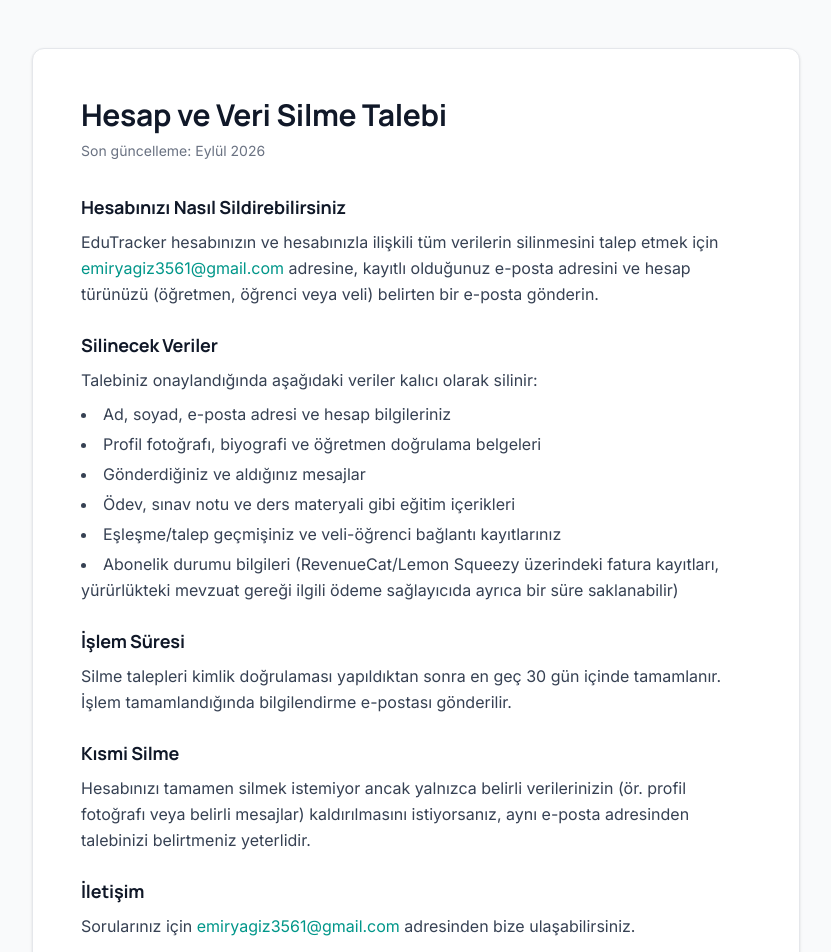
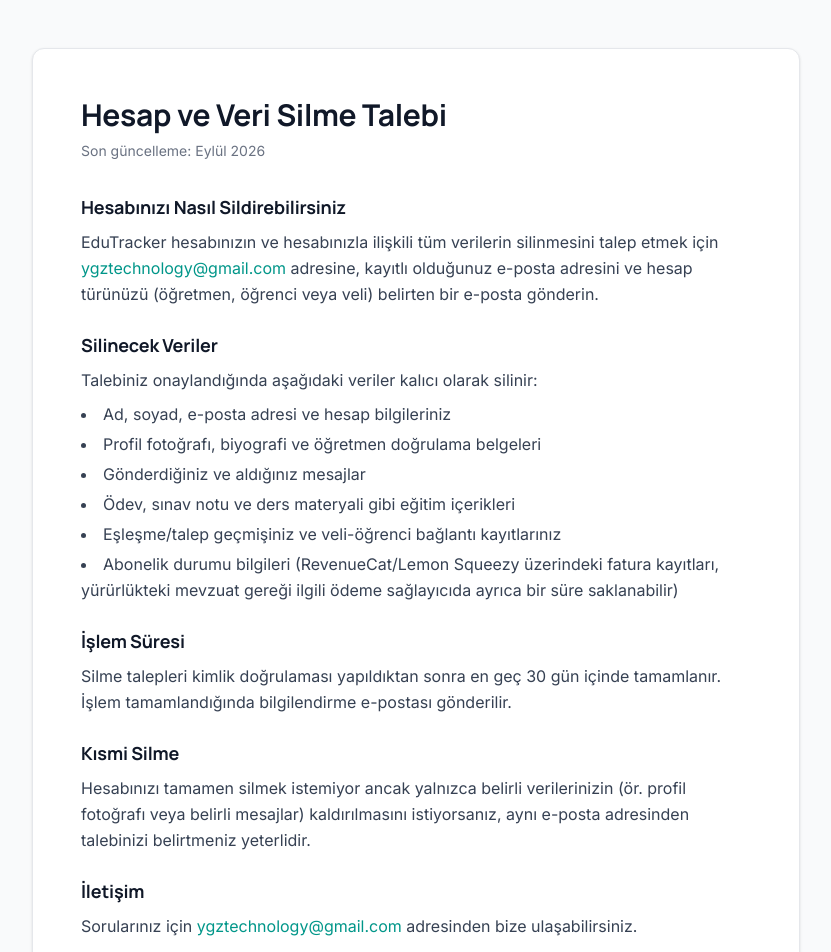
Before and after one commit to emiryaaz/student-tracker, a React (Vite) app in the folder frontend-web/: page /account-deletion in a window 1280 px wide. Shown: the top 952 px of the page, without its empty margins (224-1055 px from the left). Built offline with nearby package versions, Linux system fonts and the light colour scheme; no server answers.

Commit message:
Use ygztechnology@gmail.com for account deletion contact

```diff
--- a/frontend-web/src/pages/AccountDeletion.jsx
+++ b/frontend-web/src/pages/AccountDeletion.jsx
@@ -10,8 +10,8 @@ export default function AccountDeletion() {
                         <h2 className="text-lg font-bold text-gray-900 mb-2">Hesabınızı Nasıl Sildirebilirsiniz</h2>
                         <p>
                             EduTracker hesabınızın ve hesabınızla ilişkili tüm verilerin silinmesini talep etmek için{' '}
-                            <a href="mailto:emiryagiz3561@gmail.com?subject=Hesap%20Silme%20Talebi" className="text-teal-600 hover:underline">
-                                emiryagiz3561@gmail.com
+                            <a href="mailto:ygztechnology@gmail.com?subject=Hesap%20Silme%20Talebi" className="text-teal-600 hover:underline">
+                                ygztechnology@gmail.com
                             </a>{' '}
                             adresine, kayıtlı olduğunuz e-posta adresini ve hesap türünüzü (öğretmen, öğrenci veya veli) belirten bir e-posta gönderin.
                         </p>
@@ -44,8 +44,8 @@ export default function AccountDeletion() {
                         <h2 className="text-lg font-bold text-gray-900 mb-2">İletişim</h2>
                         <p>
                             Sorularınız için{' '}
-                            <a href="mailto:emiryagiz3561@gmail.com" className="text-teal-600 hover:underline">
-                                emiryagiz3561@gmail.com
+                            <a href="mailto:ygztechnology@gmail.com" className="text-teal-600 hover:underline">
+                                ygztechnology@gmail.com
                             </a>{' '}
                             adresinden bize ulaşabilirsiniz.
                         </p>
--- a/frontend-web/src/pages/PrivacyPolicy.jsx
+++ b/frontend-web/src/pages/PrivacyPolicy.jsx
@@ -36,7 +36,7 @@ export default function PrivacyPolicy() {
 
                     <section>
                         <h2 className="text-lg font-bold text-gray-900 mb-2">5. Veri Saklama ve Silme</h2>
-                        <p>Verileriniz, hesabınız aktif olduğu sürece saklanır. Hesabınızın ve ilişkili tüm verilerinizin silinmesini talep etmek için <a href="mailto:emiryagiz3561@gmail.com" className="text-teal-600 hover:underline">emiryagiz3561@gmail.com</a> adresinden bizimle iletişime geçebilirsiniz. Talebiniz makul bir süre içinde işleme alınır.</p>
+                        <p>Verileriniz, hesabınız aktif olduğu sürece saklanır. Hesabınızın ve ilişkili tüm verilerinizin silinmesini talep etmek için <a href="mailto:ygztechnology@gmail.com" className="text-teal-600 hover:underline">ygztechnology@gmail.com</a> adresinden bizimle iletişime geçebilirsiniz. Talebiniz makul bir süre içinde işleme alınır.</p>
                     </section>
 
                     <section>
```
